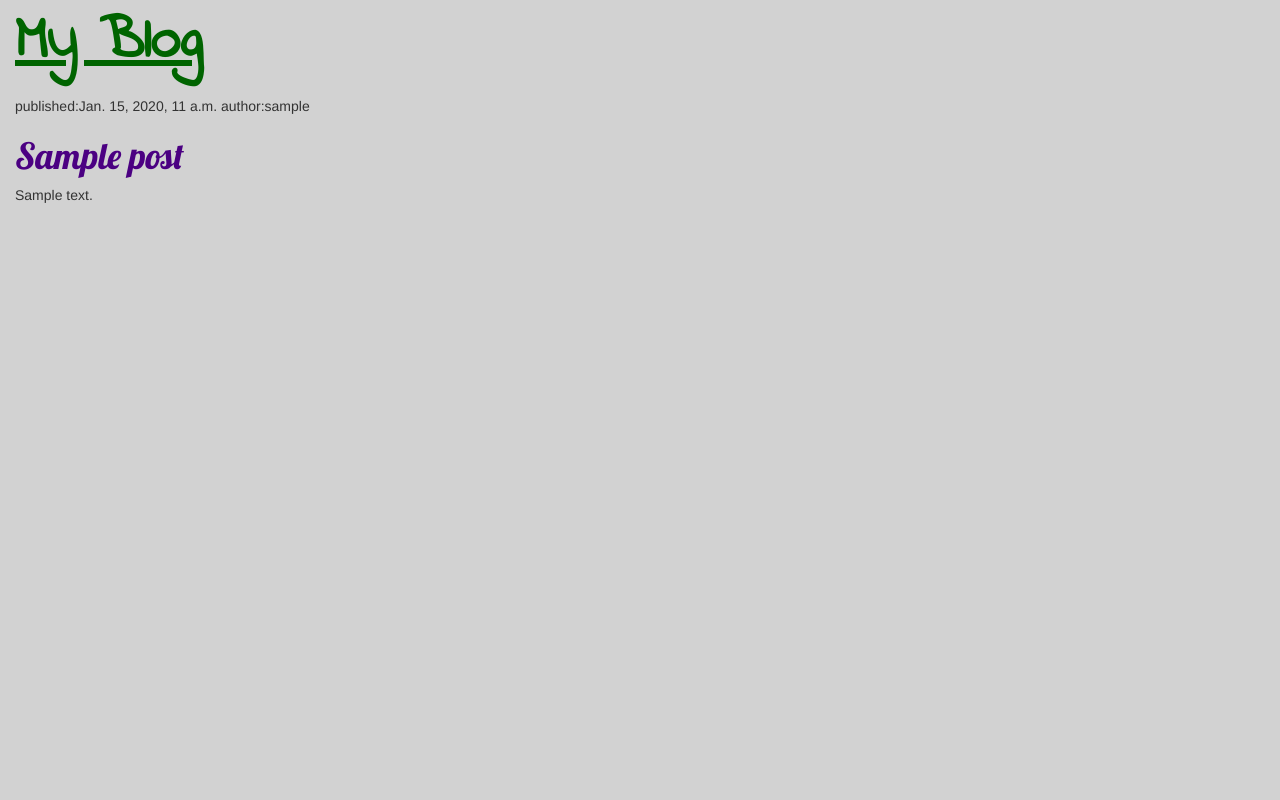
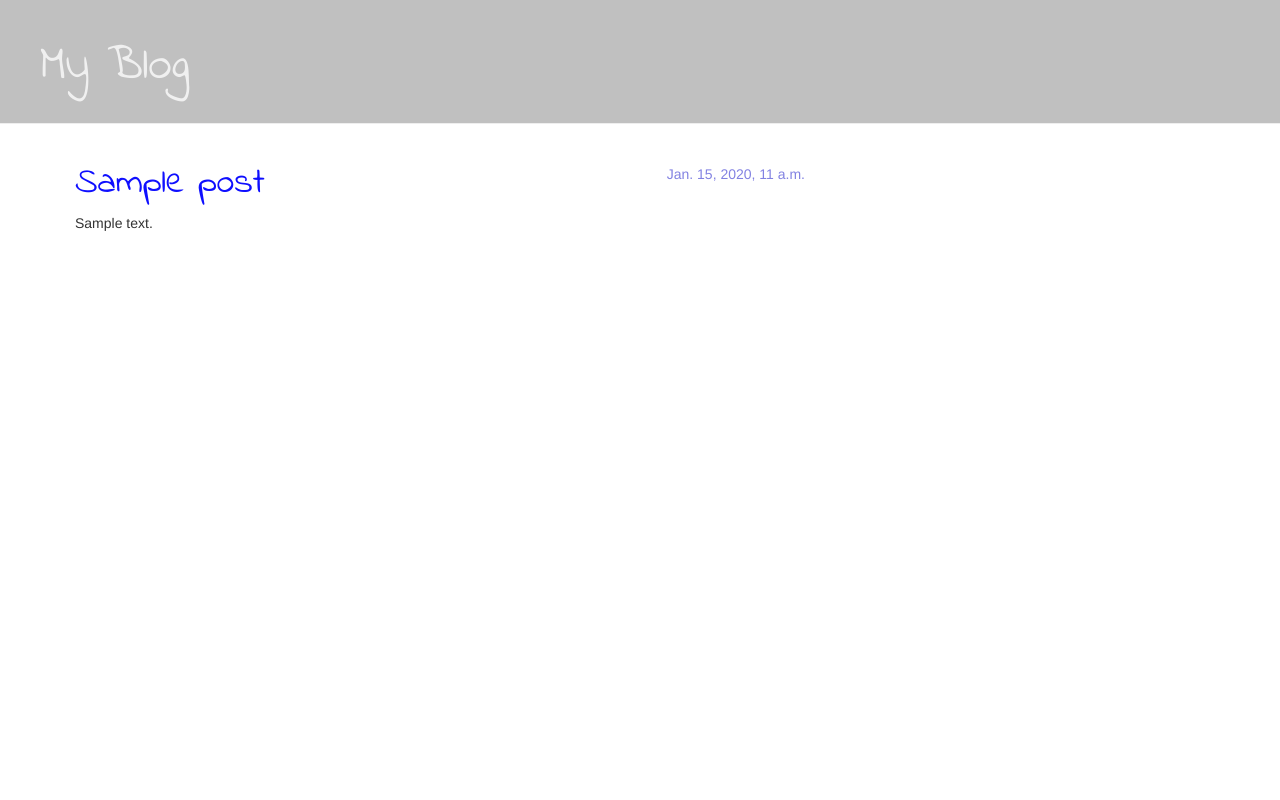
Before and after one commit to KarmaAkasuna/blog, a Django app: template blog/templates/blog/post_list.html in a window 1280 px wide. Run offline with Django 3.2, Linux system fonts and the light colour scheme; the template is opened without the code that fills it: values that come from a table or form of the project are taken from there, others are empty; tables that the repository leaves empty hold one stand-in row (values such as "Sample post"); some libraries are stand-ins or nearby versions; some web fonts are replaced.

Commit message:
Nice Design

```diff
--- a/blog/static/css/blog.css
+++ b/blog/static/css/blog.css
@@ -1,13 +1,51 @@
-#title {
-  color: #006400;
-  font-size: 60px;
-  font-family: 'Indie Flower';
+.page-header {
+    background-color: #C0C0C0;
+    margin-top: 0;
+    padding: 20px 20px 20px 40px;
 }
-h1 a {
-  color: #4B0082;
-  font-family: 'Lobster';
+
+.page-header h1, .page-header h1 a, .page-header h1 a:visited, .page-header h1 a:active {
+    color: #f0f0f0;
+    font-size: 36pt;
+    text-decoration: none;
 }
-body {
-    background-color: #D2D2D2;
-    padding-left: 15px;
+
+.content {
+    margin-left: 40px;
 }
+
+h1, h2, h3, h4 {
+    font-family: 'Indie Flower', cursive;
+}
+
+.date {
+    float: right;
+    color: #8282E2;
+}
+
+.save {
+    float: right;
+}
+
+.post-form textarea, .post-form input {
+    width: 100%;
+}
+
+.top-menu, .top-menu:hover, .top-menu:visited {
+    color: #0fffff;
+    float: right;
+    font-size: 26pt;
+    margin-right: 20px;
+}
+
+.post {
+    margin-bottom: 70px;
+}
+
+.post h1 a, .post h1 a:visited {
+    color: #0f0fff;
+}
+
+.post{
+  margin-left: 20px;
+}
--- a/blog/templates/blog/post_list.html
+++ b/blog/templates/blog/post_list.html
@@ -11,18 +11,24 @@
   </head>
     <body>
 
-    <p id="title"> <b><u>My Blog</u></b>
-    </p>
+      <div class="page-header">
+      <h1><a href="/">My Blog</a></h1>
+      </div>
 
-    {% for post in posts %}
-    <div>
-      <p>
-      published:{{post.published_date}}
-      author:{{post.author}}
-    </p>
-      <h1><a href=""> {{post.title}}</a></h1>
-      <p>{{ post.text|linebreaksbr }}</p>
-    </div>
-  {% endfor %}
+      <div class="content container">
+      <div class="row">
+          <div class="col-md-8">
+          {% for post in posts %}
+              <div class="post">
+                  <div class="date">
+                      {{ post.published_date }}
+                  </div>
+                  <h1><a href="">{{ post.title }}</a></h1>
+                  <p>{{ post.text|linebreaks }}</p>
+              </div>
+          {% endfor %}
+          </div>
+      </div>
+  </div>
 </body>
 </html>
```
